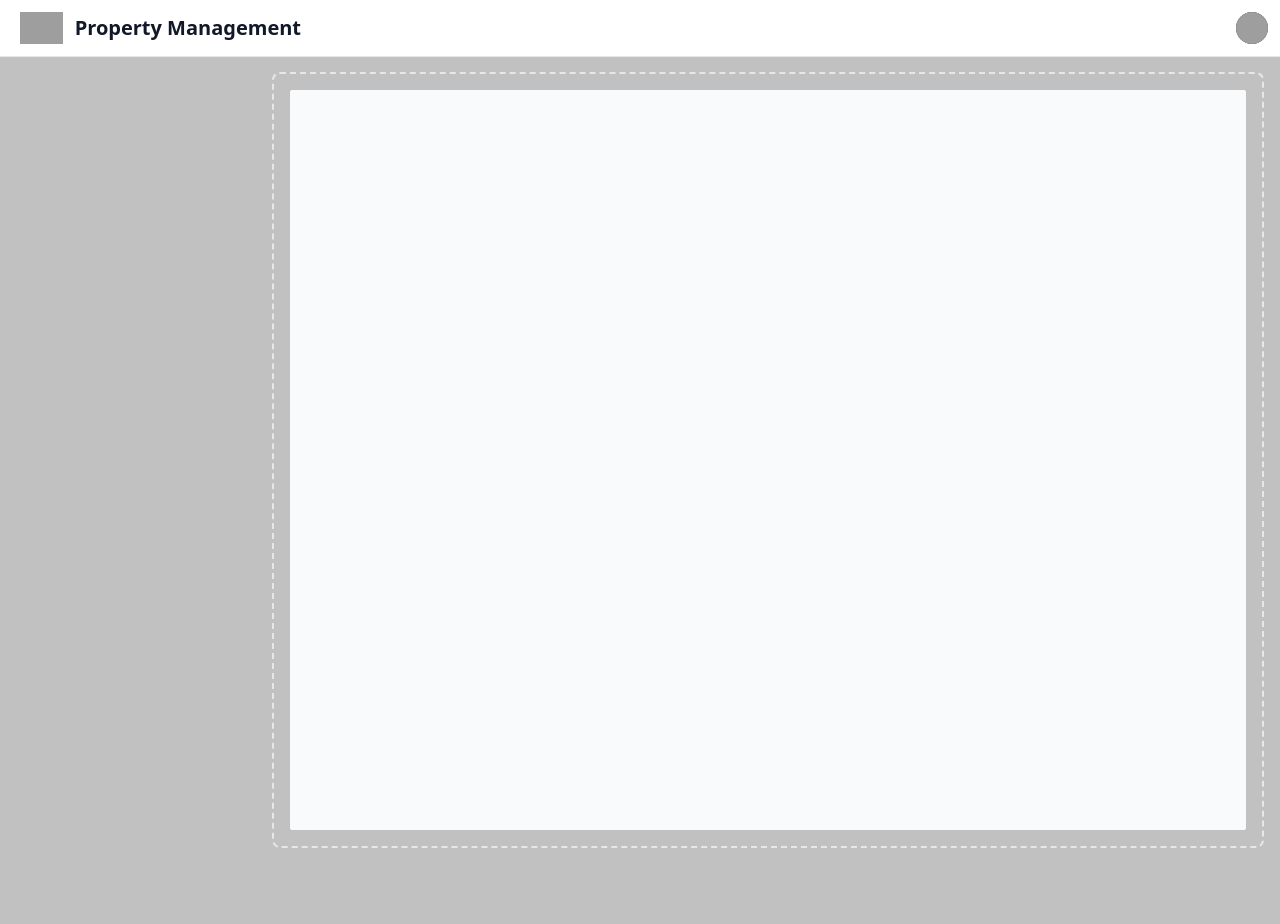
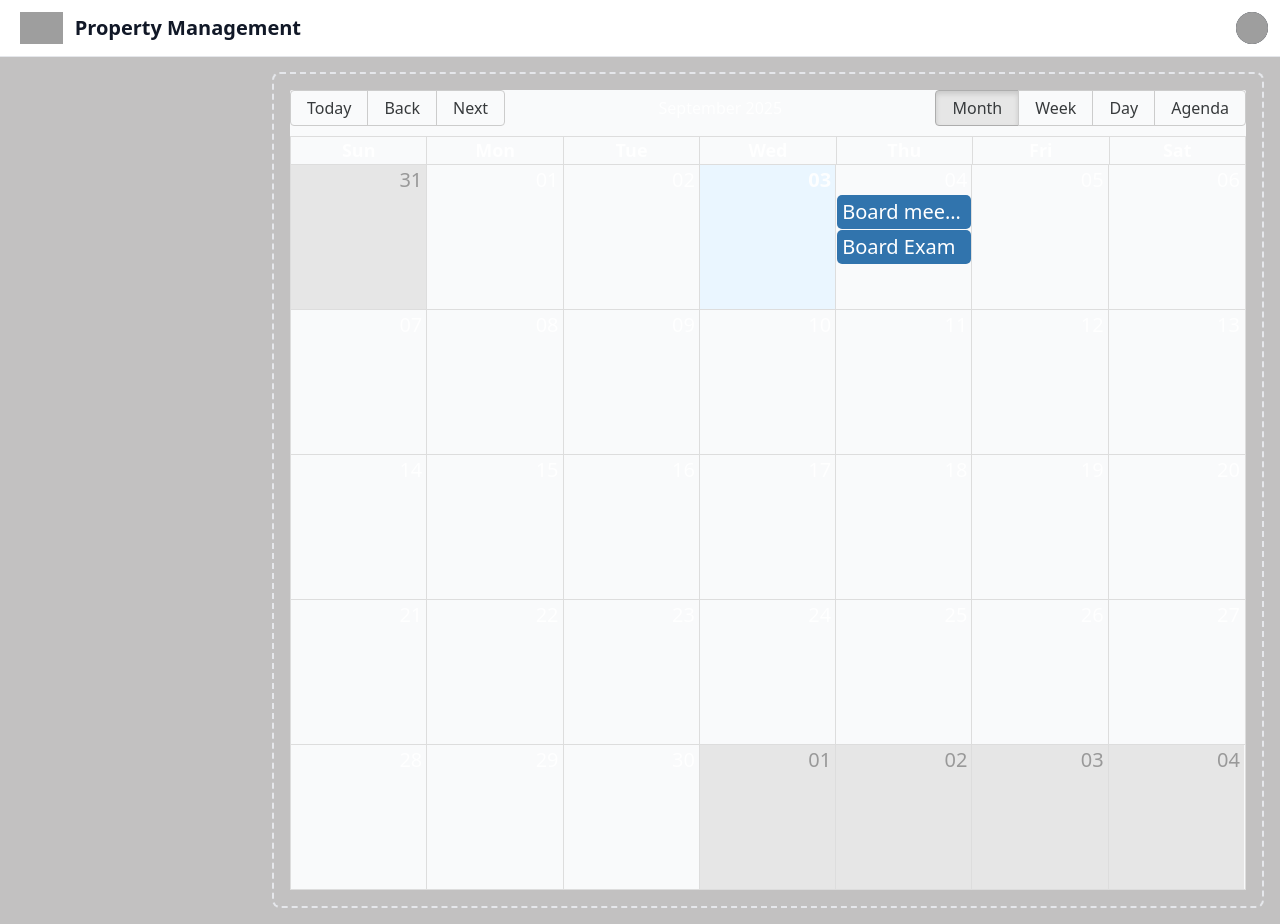
Before and after one commit to kryss143/property-management, a React (Vite) app in the folder frontend/: page /pmcalendar in a window 1280 px wide. Before the commit the page ends 864 px from the top, so only its background shows below. Built offline with nearby package versions, Linux system fonts and the light colour scheme; grey boxes are pictures that could not be loaded.

Commit message:
Added calendar using react-big-calendar

```diff
--- a/frontend/index.html
+++ b/frontend/index.html
@@ -8,7 +8,7 @@
       rel="stylesheet"
     />
     <meta name="viewport" content="width=device-width, initial-scale=1.0" />
-    <title>Vite + React</title>
+    <title>Property Management System</title>
   </head>
   <body>
     <div id="root"></div>
--- a/frontend/package.json
+++ b/frontend/package.json
@@ -18,7 +18,9 @@
     "heroicons": "^2.2.0",
     "json-server": "^1.0.0-beta.3",
     "jwt-decode": "^4.0.0",
+    "moment": "^2.30.1",
     "react": "^19.1.1",
+    "react-big-calendar": "^1.19.4",
     "react-dom": "^19.1.1",
     "react-icons": "^5.5.0",
     "react-router-dom": "^7.8.2",
--- a/frontend/src/components/auth/Login.jsx
+++ b/frontend/src/components/auth/Login.jsx
@@ -24,7 +24,7 @@ const Login = () => {
           </a>
           <div class="w-full bg-white rounded-lg shadow dark:border md:mt-0 sm:max-w-md xl:p-0 dark:bg-gray-800 dark:border-gray-700">
             <div class="p-6 space-y-4 md:space-y-6 sm:p-8">
-              <h1 class="text-xl font-bold leading-tight tracking-tight text-gray-900 md:text-2xl dark:text-white">
+              <h1 class="text-xl text-center font-bold leading-tight tracking-tight text-gray-900 md:text-2xl dark:text-white">
                 Sign in to your account
               </h1>
               <form class="space-y-4 md:space-y-6" action="#">
--- a/frontend/src/components/layout/PMCalendarStats.jsx
+++ b/frontend/src/components/layout/PMCalendarStats.jsx
@@ -1,17 +1,58 @@
-import { useEffect } from "react";
+import { useEffect, useState } from "react";
 import { initFlowbite } from "flowbite";
+import "react-big-calendar/lib/css/react-big-calendar.css";
+import { Calendar, momentLocalizer } from "react-big-calendar";
+import moment from "moment";
+
+const localizer = momentLocalizer(moment);
+
+const initialEvents = [
+  {
+    id: 1,
+    title: "Board meeting",
+    start: new Date(moment().add(1, "days").set({ hour: 10, minute: 0 })),
+    end: new Date(moment().add(1, "days").set({ hour: 11, minute: 0 })),
+  },
+  {
+    id: 2,
+    title: "Board Exam",
+    start: new Date(moment().add(1, "days").set({ hour: 10, minute: 0 })),
+    end: new Date(moment().add(1, "days").set({ hour: 11, minute: 0 })),
+  },
+];
+
+const myEventsList = [...initialEvents];
 
 const PMCalendarStats = () => {
   useEffect(() => {
     initFlowbite();
   }, []);
 
+  const [events, setEvents] = useState(myEventsList);
+
   return (
     <>
       <div class="p-4 sm:ml-64">
         <div class="p-4 border-2 border-gray-200 border-dashed rounded-lg dark:border-gray-700 mt-14">
-          <div class="flex items-center justify-center h-185 rounded-sm bg-gray-50 dark:bg-gray-800">
-
+          <div class="flex items-center justify-center h-200 rounded-sm bg-gray-50 dark:bg-gray-800">
+            <div
+              style={{
+                marginLeft: "0px",
+                marginRight: "0px",
+                marginTop: "0px",
+                marginBottom: "0px",
+                width: "100%",
+                height: "100%",
+              }}
+            >
+              <Calendar
+                localizer={localizer}
+                events={events}
+                startAccessor="start"
+                endAccessor="end"
+                style={{ height: "100%", width: "100%", fontSize: "20px" }}
+              />
+            </div>
           </div>
         </div>
       </div>
--- a/frontend/src/main.jsx
+++ b/frontend/src/main.jsx
@@ -1,10 +1,9 @@
-import { StrictMode } from 'react'
 import { createRoot } from 'react-dom/client'
 import './index.css'
 import App from './App.jsx'
 
 createRoot(document.getElementById('root')).render(
-  <StrictMode>
+  <>
     <App />
-  </StrictMode>
+  </>
 )
```
Also changed, not shown: package.json (added, +7 -0 lines), 2 other files (tests, documents, lock files or other folders).
